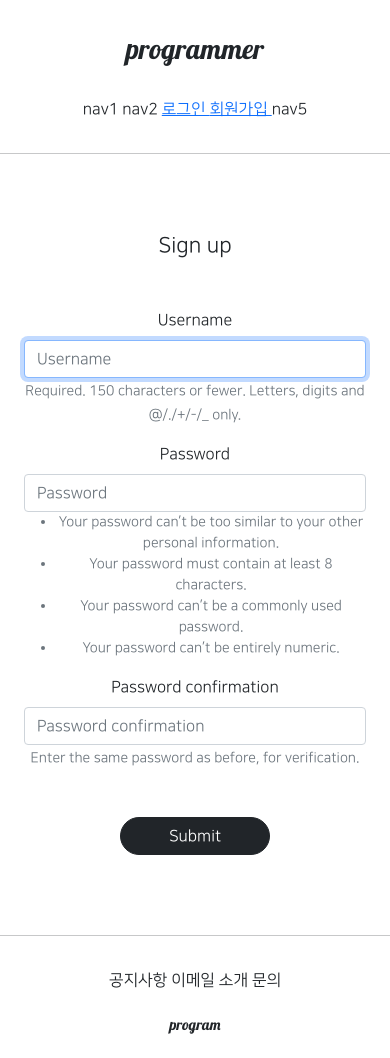
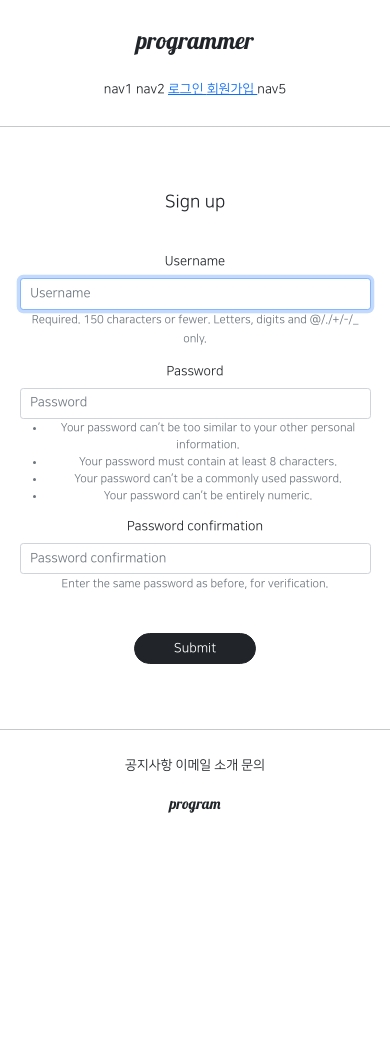
Before and after one commit to misojun50/git_mytest, a Django app: page /accounts/create/ in a window 390 px wide. After the commit the page ends 813 px from the top, so only its background shows below. Run offline with Django 3.2, Linux system fonts and the light colour scheme; parts of the project's set-up code (start-up, migrations or seed data) failed here and were passed over; some libraries are stand-ins or nearby versions.

Commit message:
8/12 commit2

```diff
--- a/static/base.css
+++ b/static/base.css
@@ -73,3 +73,10 @@
         padding: 1rem;
         border-radius: 1rem;
 }
+
+@media screen and (max-width: 500px) {
+        html{
+                /* 기본 폰트 사이즈 : 16px */
+                font-size: 13px;
+        }
+}
--- a/templates/base.html
+++ b/templates/base.html
@@ -1,5 +1,5 @@
 <!DOCTYPE html>
-<html lang="en" style="font-size: 16px">
+<html lang="en">
 {#여기서 font size를 조절하면 rem설정값이 바뀜.#}
 
 
```
